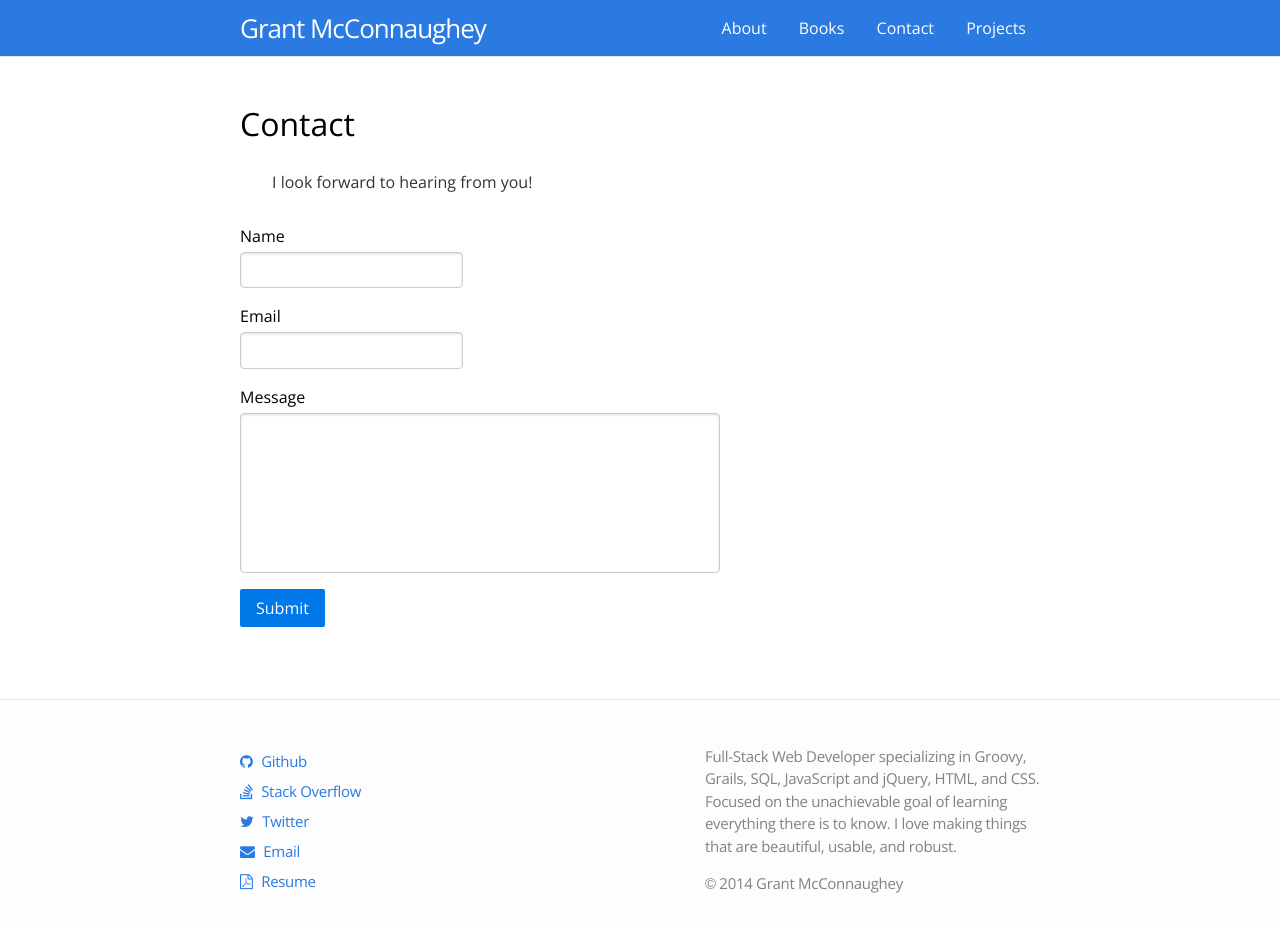
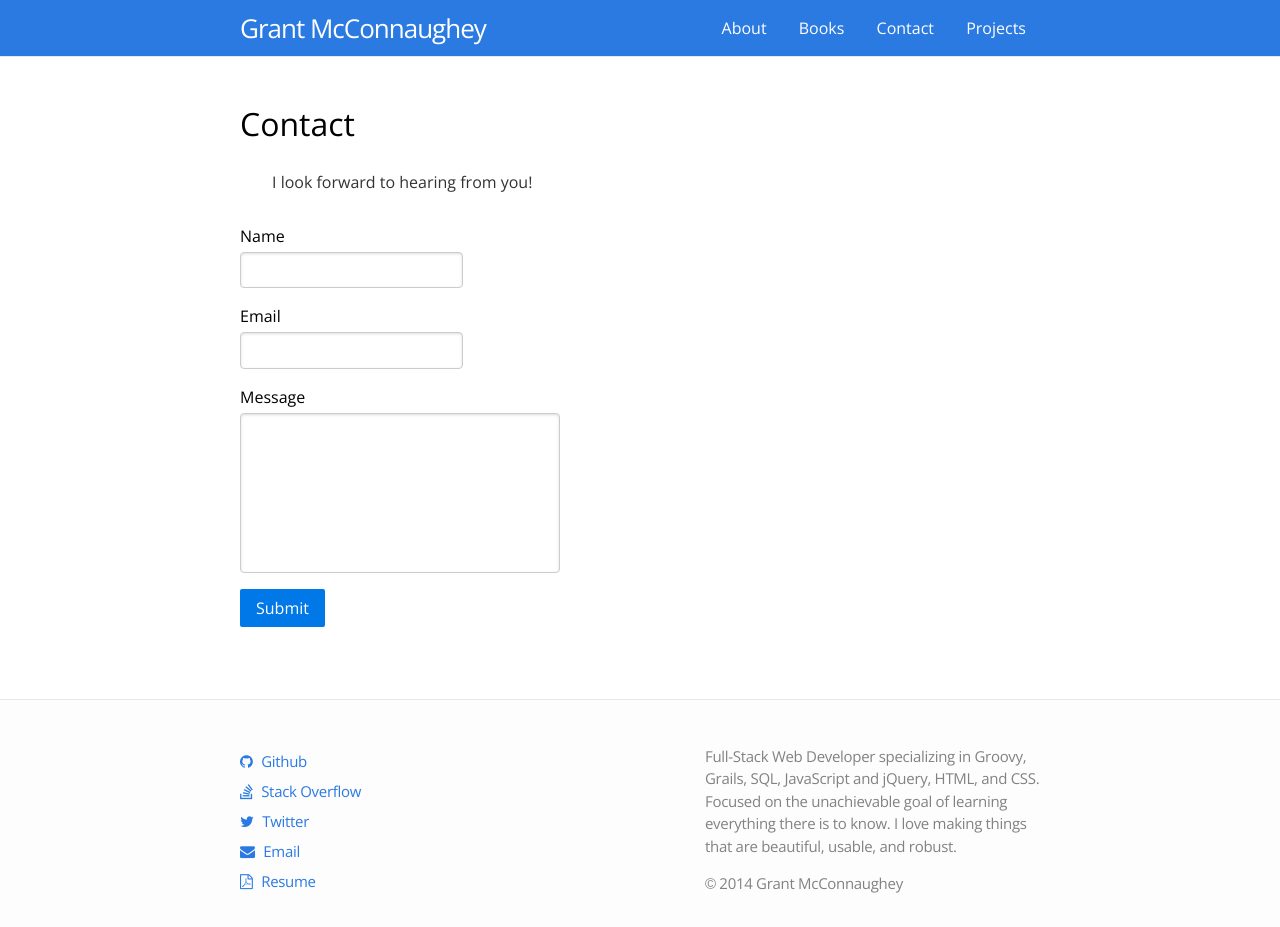
Before and after one commit to grantmcconnaughey/grantmcconnaughey.github.io, a Jekyll site: the page built from contact.html, in a window 1280 px wide. Built offline with Jekyll 4.4.1, drawn with Linux system fonts in a browser that asks for light colours; nearby versions of some CDN libraries.

Commit message:
Fix again...

```diff
--- a/css/main.css
+++ b/css/main.css
@@ -19,7 +19,7 @@ a:visited { color: #205caa; }
 
 textarea {
     resize: none;
-    width: 30em;
+    width: 20em;
     height: 10em;
 }
 
```
